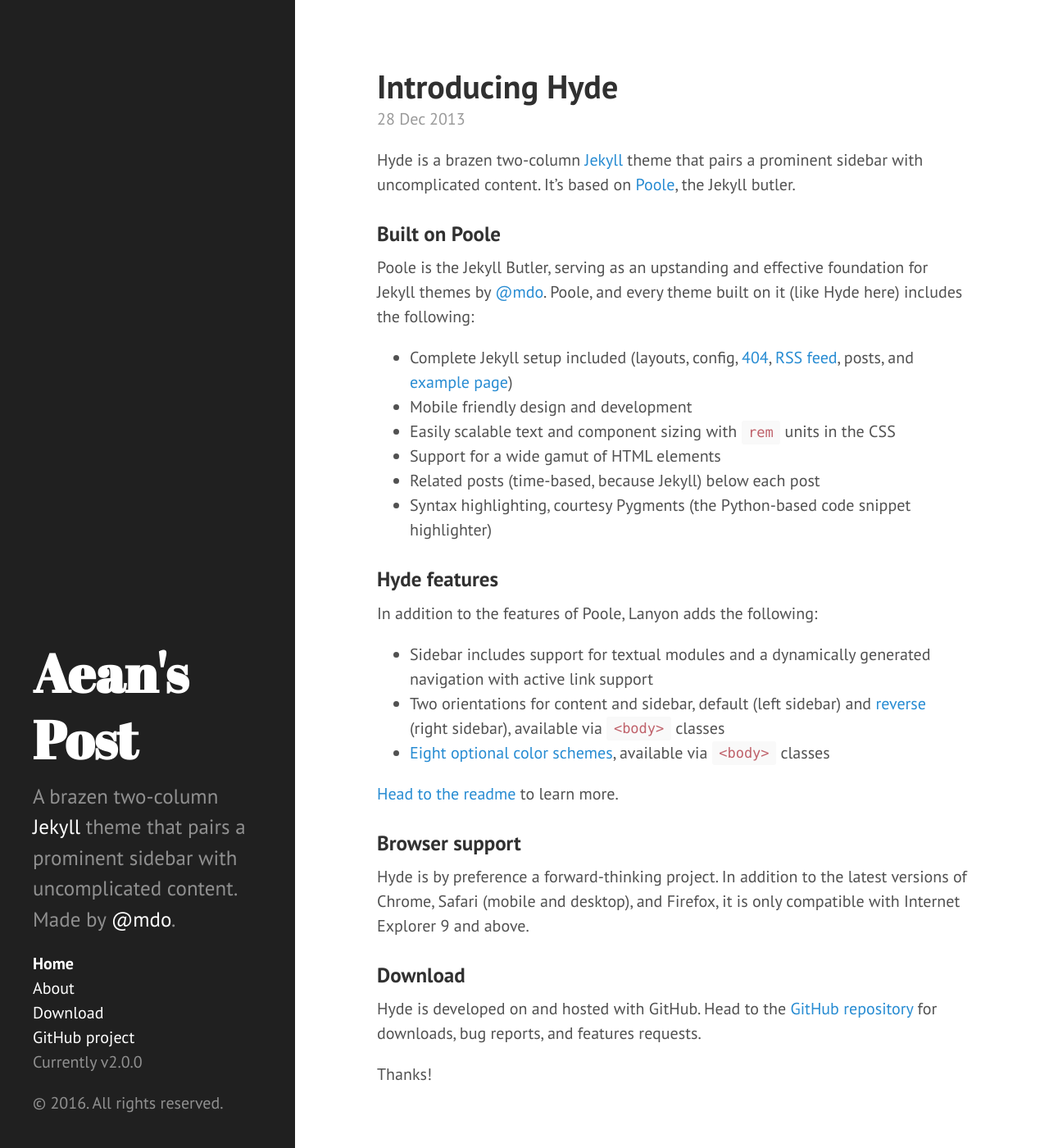
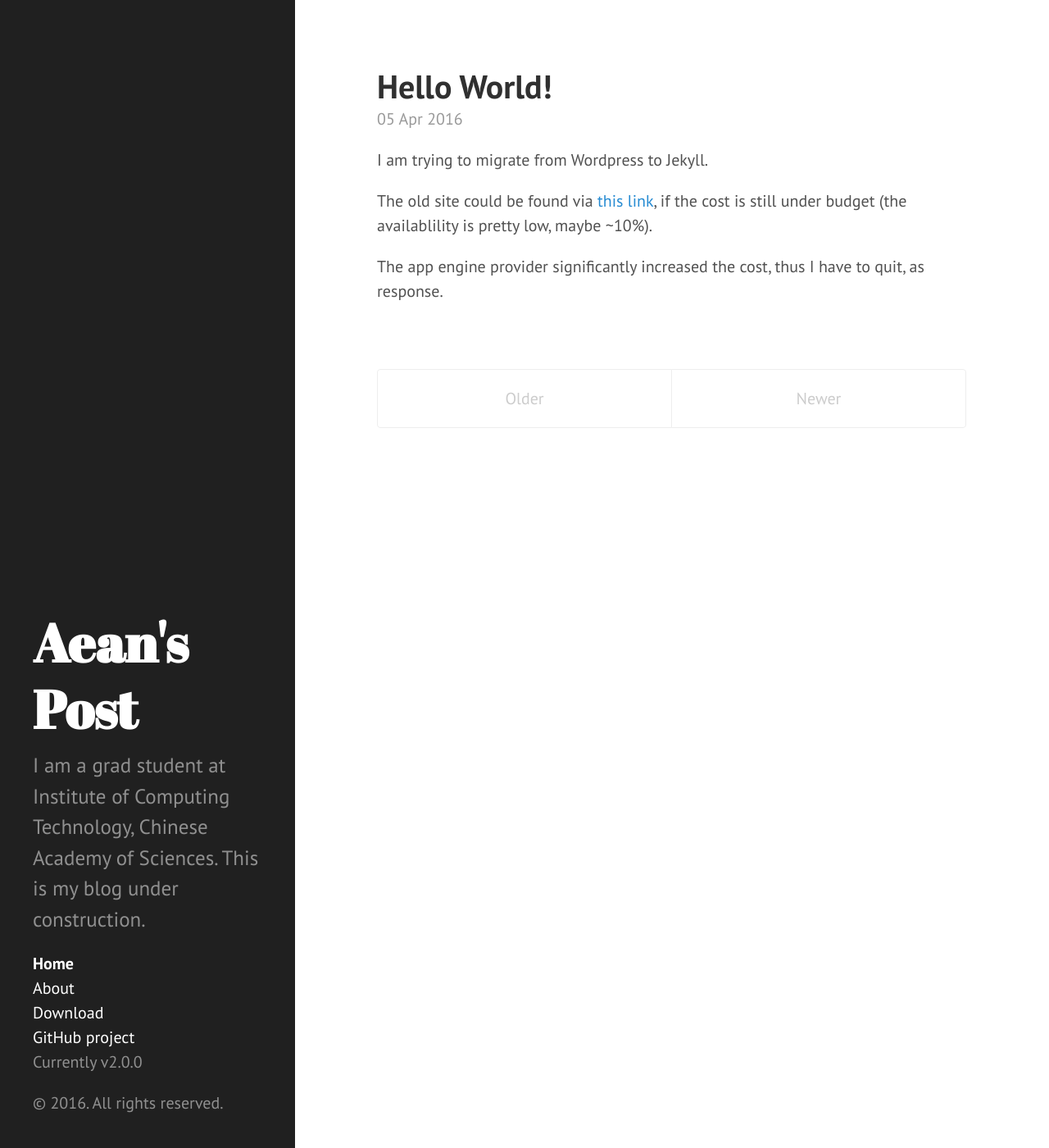
Before and after one commit to AeanSR/AeanSR.github.io, a Jekyll site: the page built from index.html, in a window 1280 px wide and 1400 px high. Shown: the whole window at 82% size. Built offline with Jekyll 4.4.1, drawn with Linux system fonts in a browser that asks for light colours; the list of posts is cut into pages by our own code; some of the changed text lies outside the part shown.

Commit message:
hello world

```diff
--- a/_config.yml
+++ b/_config.yml
@@ -7,7 +7,7 @@
 # Setup
 title:            Aean's Post
 tagline:          'A Jekyll theme'
-description:      'A brazen two-column <a href="http://jekyllrb.com" target="_blank">Jekyll</a> theme that pairs a prominent sidebar with uncomplicated content. Made by <a href="https://twitter.com/mdo" target="_blank">@mdo</a>.'
+description:      'I am a grad student at Institute of Computing Technology, Chinese Academy of Sciences. This is my blog under construction.'
 url:              http://aean.net
 
 author:
--- a/_posts/2012-02-06-whats-jekyll.md
+++ /dev/null
@@ -1,12 +0,0 @@
----
-layout: post
-title: What's Jekyll?
----
-
-[Jekyll](http://jekyllrb.com) is a static site generator, an open-source tool for creating simple yet powerful websites of all shapes and sizes. From [the project's readme](https://github.com/mojombo/jekyll/blob/master/README.markdown):
-
-  > Jekyll is a simple, blog aware, static site generator. It takes a template directory [...] and spits out a complete, static website suitable for serving with Apache or your favorite web server. This is also the engine behind GitHub Pages, which you can use to host your project’s page or blog right here from GitHub.
-
-It's an immensely useful tool and one we encourage you to use here with Hyde.
-
-Find out more by [visiting the project on GitHub](https://github.com/mojombo/jekyll).
--- a/_posts/2012-02-07-example-content.md
+++ /dev/null
@@ -1,55 +0,0 @@
----
-layout: post
-title: Example content
----
-
-This blog post shows a few different types of content that's supported and styled with Hyde. Basic typography, images, and code are all supported.
-
------
-
-Cum sociis natoque penatibus et magnis <a href="#">dis parturient montes</a>, nascetur ridiculus mus. Aenean eu leo quam. Pellentesque ornare sem lacinia quam venenatis vestibulum. Sed posuere consectetur est at lobortis. Cras mattis consectetur purus sit amet fermentum.
-
-> Curabitur blandit tempus porttitor. **Nullam quis risus eget urna mollis** ornare vel eu leo. Nullam id dolor id nibh ultricies vehicula ut id elit.
-
-Etiam porta *sem malesuada magna* mollis euismod. Cras mattis consectetur purus sit amet fermentum. Aenean lacinia bibendum nulla sed consectetur.
-
-## Heading
-
-Vivamus sagittis lacus vel augue laoreet rutrum faucibus dolor auctor. Duis mollis, est non commodo luctus, nisi erat porttitor ligula, eget lacinia odio sem nec elit. Morbi leo risus, porta ac consectetur ac, vestibulum at eros.
-
-### Sub-heading
-
-Cum sociis natoque penatibus et magnis dis parturient montes, nascetur ridiculus mus.
-
-{% highlight js %}
-// Example can be run directly in your JavaScript console
-
-// Create a function that takes two arguments and returns the sum of those arguments
-var adder = new Function("a", "b", "return a + b");
-
-// Call the function
-adder(2, 6);
-// > 8
-{% endhighlight %}
-
-Aenean lacinia bibendum nulla sed consectetur. Etiam porta sem malesuada magna mollis euismod. Fusce dapibus, tellus ac cursus commodo, tortor mauris condimentum nibh, ut fermentum massa.
-
-### Sub-heading
-
-Cum sociis natoque penatibus et magnis dis parturient montes, nascetur ridiculus mus. Aenean lacinia bibendum nulla sed consectetur. Etiam porta sem malesuada magna mollis euismod. Fusce dapibus, tellus ac cursus commodo, tortor mauris condimentum nibh, ut fermentum massa justo sit amet risus.
-
-* Praesent commodo cursus magna, vel scelerisque nisl consectetur et.
-* Donec id elit non mi porta gravida at eget metus.
-* Nulla vitae elit libero, a pharetra augue.
-
-Donec ullamcorper nulla non metus auctor fringilla. Nulla vitae elit libero, a pharetra augue.
-
-1. Vestibulum id ligula porta felis euismod semper.
-2. Cum sociis natoque penatibus et magnis dis parturient montes, nascetur ridiculus mus.
-3. Maecenas sed diam eget risus varius blandit sit amet non magna.
-
-Cras mattis consectetur purus sit amet fermentum. Sed posuere consectetur est at lobortis.
-
------
-
-Want to see something else added? <a href="https://github.com/mdo/hyde/issues/new">Open an issue.</a>
--- a/_posts/2013-12-28-introducing-hyde.md
+++ /dev/null
@@ -1,37 +0,0 @@
----
-layout: post
-title: Introducing Hyde
----
-
-Hyde is a brazen two-column [Jekyll](http://jekyllrb.com) theme that pairs a prominent sidebar with uncomplicated content. It's based on [Poole](http://getpoole.com), the Jekyll butler.
-
-### Built on Poole
-
-Poole is the Jekyll Butler, serving as an upstanding and effective foundation for Jekyll themes by [@mdo](https://twitter.com/mdo). Poole, and every theme built on it (like Hyde here) includes the following:
-
-* Complete Jekyll setup included (layouts, config, [404](/404), [RSS feed](/atom.xml), posts, and [example page](/about))
-* Mobile friendly design and development
-* Easily scalable text and component sizing with `rem` units in the CSS
-* Support for a wide gamut of HTML elements
-* Related posts (time-based, because Jekyll) below each post
-* Syntax highlighting, courtesy Pygments (the Python-based code snippet highlighter)
-
-### Hyde features
-
-In addition to the features of Poole, Lanyon adds the following:
-
-* Sidebar includes support for textual modules and a dynamically generated navigation with active link support
-* Two orientations for content and sidebar, default (left sidebar) and [reverse](https://github.com/poole/lanyon#reverse-layout) (right sidebar), available via `<body>` classes
-* [Eight optional color schemes](https://github.com/poole/hyde#themes), available via `<body>` classes
-
-[Head to the readme](https://github.com/poole/hyde#readme) to learn more.
-
-### Browser support
-
-Hyde is by preference a forward-thinking project. In addition to the latest versions of Chrome, Safari (mobile and desktop), and Firefox, it is only compatible with Internet Explorer 9 and above.
-
-### Download
-
-Hyde is developed on and hosted with GitHub. Head to the <a href="https://github.com/poole/hyde">GitHub repository</a> for downloads, bug reports, and features requests.
-
-Thanks!
--- /dev/null
+++ b/_posts/2016-4-5-hello-world.md
@@ -0,0 +1,10 @@
+---
+layout: post
+title: Hello World!
+---
+
+I am trying to migrate from Wordpress to Jekyll.
+
+The old site could be found via [this link](aean.sinaapp.com), if the cost is still under budget (the availablility is pretty low, maybe ~10%).
+
+The app engine provider significantly increased the cost, thus I have to quit, as response.
```
